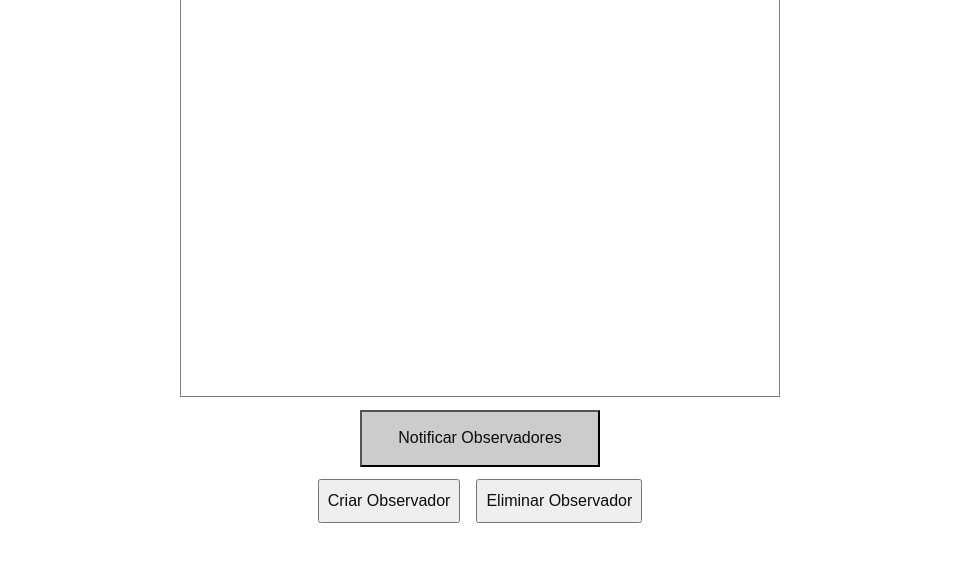
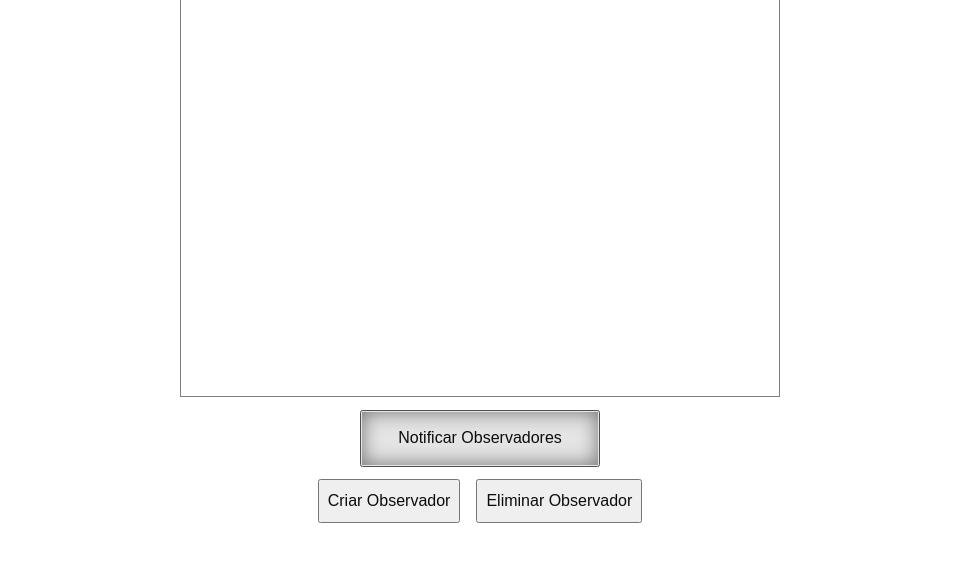
Before and after one commit to Bapolo/observerPattern, a plain HTML site: page index.html in a window 1280 px wide. In both pictures the pointer is over the button "Notificar Observadores". Shown: the part 67-628 px from the top of the page, without its empty margins (160-1121 px from the left). Drawn offline with Linux system fonts and the light colour scheme.

Commit message:
add box-shadow inset in buttons with pseudo-class hover

```diff
--- a/css/index.css
+++ b/css/index.css
@@ -43,8 +43,8 @@ body button
 
 body button:hover
 {
-    background-color: rgba(0, 0, 0, 0.2);
-    box-shadow:
+
+    box-shadow: inset 0 0 20px rgba(0, 0, 0, 0.5);
 }
 
 body #btnNotificar
```
